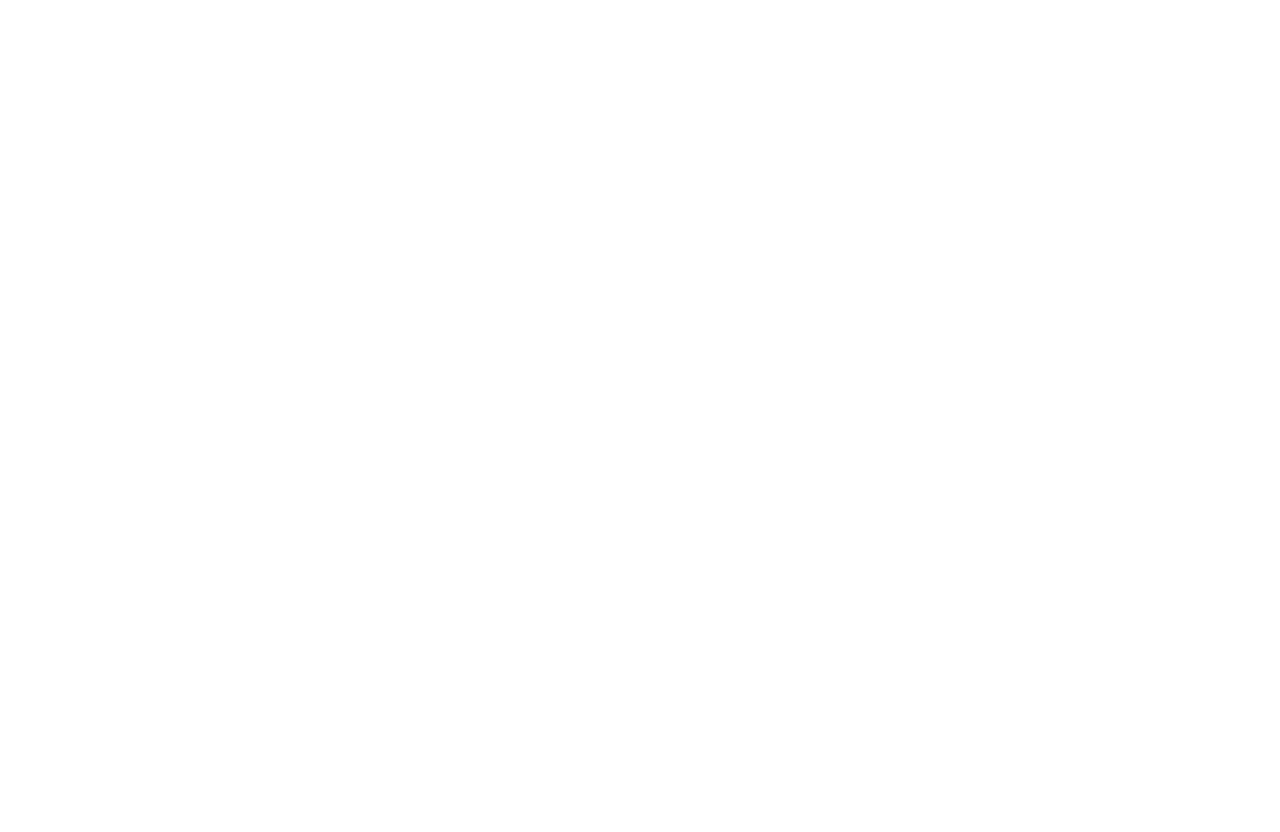
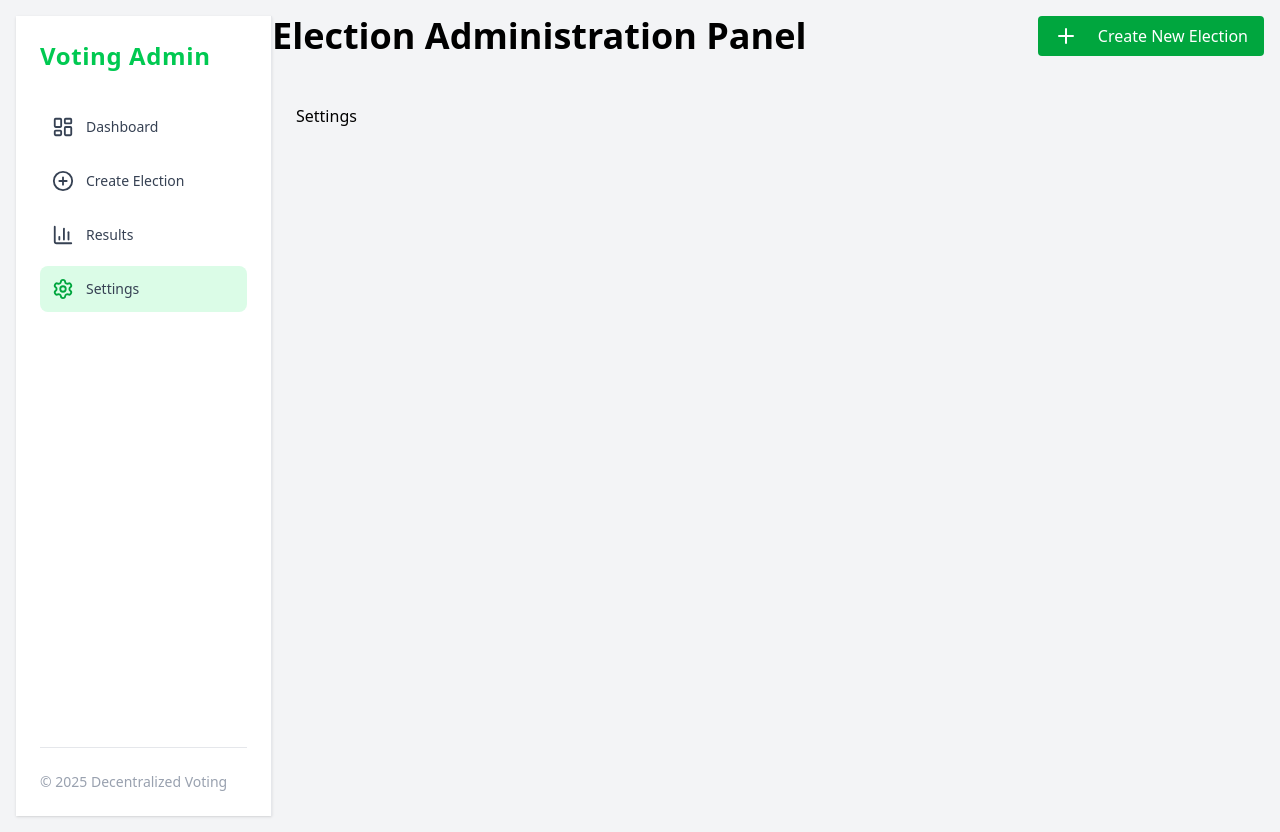
Before and after one commit to V1ctorEgan/decentralized-voting-system, a React (Vite) app: page /dashboard/settings in a window 1280 px wide. Before the commit this address had no page. Before the commit the page ends 800 px from the top, so only its background shows below. Built offline with nearby package versions, Linux system fonts and the light colour scheme.

Commit message:
dashboard fixed

```diff
--- a/package.json
+++ b/package.json
@@ -11,6 +11,7 @@
   },
   "dependencies": {
     "@tailwindcss/vite": "^4.1.16",
+    "lucide-react": "^0.548.0",
     "react": "^19.1.1",
     "react-dom": "^19.1.1",
     "react-icons": "^5.5.0",
--- a/src/(Dashboard)/Layout.jsx
+++ /dev/null
@@ -1,8 +0,0 @@
-import React from "react";
-import { Outlet } from "react-router-dom";
-
-const DashboardLayout = () => {
-  return <div>Layout</div>;
-};
-
-export default DashboardLayout;
--- a/src/App.jsx
+++ b/src/App.jsx
@@ -1,7 +1,11 @@
 import "./App.css";
 import { LandingPage } from "./LandingPage";
 import { Route, Routes } from "react-router-dom";
-import Dashboard from "./(Dashboard)/Layout.jsx";
+import Dashboard from "././components/pages/Layout.jsx";
+import DashboardHome from "././components/pages/viewDash.jsx";
+import CreateElection from "././components/pages/CreateElection.jsx";
+import Results from "././components/pages/Results.jsx";
+import Settings from "././components/pages/Settings.jsx";
 
 function App() {
   return (
@@ -10,7 +14,14 @@
         <Routes>
           <Route path="/" element={<LandingPage />} />
           {/* <Route path="/register" element={<AuthPage />} /> */}
-          <Route path="/Dashboard" element={<Dashboard />} />
+
+          <Route path="/dashboard" element={<Dashboard />}>
+            <Route index element={<DashboardHome />} />
+            <Route path="home" element={<DashboardHome />} />
+            <Route path="create-election" element={<CreateElection />} />
+            <Route path="results" element={<Results />} />
+            <Route path="settings" element={<Settings />} />
+          </Route>
         </Routes>
       </div>
     </div>
--- /dev/null
+++ b/src/assets/sideNav.jsx
@@ -0,0 +1,61 @@
+import React, { useState } from "react";
+import { LayoutDashboard, PlusCircle, BarChart3, Settings } from "lucide-react";
+import { NavLink } from "react-router-dom";
+
+const navLinks = [
+  { text: "Dashboard", icon: LayoutDashboard, path: "/dashboard/home" },
+  {
+    text: "Create Election",
+    icon: PlusCircle,
+    path: "/dashboard/create-election",
+  },
+  { text: "Results", icon: BarChart3, path: "/dashboard/results" },
+  { text: "Settings", icon: Settings, path: "/dashboard/settings" },
+];
+
+const Sidebar = () => {
+  const [activeLink, setActiveLink] = useState(null);
+
+  return (
+    <aside className="h-screen w-64 bg-white text-black flex flex-col p-6 border-r border-gray-200 shadow-sm">
+      {/* Logo / Title */}
+      <h1 className="text-2xl font-bold mb-8 text-green-500 tracking-wide">
+        Voting Admin
+      </h1>
+
+      {/* Navigation links */}
+      <nav className="flex flex-col space-y-2">
+        {navLinks.map(({ text, icon: Icon, path }) => (
+          <NavLink
+            key={text}
+            to={path}
+            onClick={() => setActiveLink(path)}
+            className={({ isActive }) =>
+              `flex items-center gap-3 p-3 rounded-lg transition-all duration-200 ${
+                isActive
+                  ? "bg-green-100 text-green-600 font-semibold"
+                  : "hover:bg-green-50 hover:text-green-600 text-gray-700"
+              }`
+            }
+          >
+            <Icon size={22} />
+            <span
+              className={`text-sm font-medium ${
+                activeLink === path ? "text-green-600" : "text-gray-700"
+              }`}
+            >
+              {text}
+            </span>
+          </NavLink>
+        ))}
+      </nav>
+
+      {/* Footer */}
+      <div className="mt-auto pt-6 text-sm text-gray-400 border-t border-gray-200">
+        © 2025 Decentralized Voting
+      </div>
+    </aside>
+  );
+};
+
+export default Sidebar;
--- /dev/null
+++ b/src/components/pages/CreateElection.jsx
@@ -0,0 +1,7 @@
+import React from "react";
+
+const CreateElection = () => {
+  return <div>CreateElection vreated and working</div>;
+};
+
+export default CreateElection;
--- /dev/null
+++ b/src/components/pages/DashboardHeader.jsx
@@ -0,0 +1,21 @@
+import { Plus } from "lucide-react";
+import React from "react";
+
+const DashboardHeader = () => {
+  return (
+    <div className=" ">
+      {/* Header */}
+      <div className=" flex items-center justify-between mb-6">
+        <h1 className="text-4xl font-bold"> Election Administration Panel</h1>
+        <button className="flex flex-row items-center justify-center gap-5 bg-green-600 text-white px-4 py-2 rounded">
+          <span>
+            <Plus />
+          </span>
+          Create New Election
+        </button>
+      </div>
+    </div>
+  );
+};
+
+export default DashboardHeader;
--- /dev/null
+++ b/src/components/pages/Layout.jsx
@@ -0,0 +1,28 @@
+import React from "react";
+import { Outlet } from "react-router-dom";
+import Sidebar from "../../assets/sideNav.jsx";
+import DashboardHeader from "./DashboardHeader.jsx";
+
+const Layout = () => {
+  return (
+    <div className="flex p-4 min-h-screen bg-gray-100">
+      {/* Sidebar */}
+      <div className="hidden md:flex">
+        <Sidebar />
+      </div>
+
+      {/* Main content area */}
+      <div className="flex-1 flex flex-col">
+        {/* Header (sticks to top) */}
+        <DashboardHeader />
+
+        {/* Page content (renders nested routes) */}
+        <main className="flex-1 p-6 overflow-y-auto">
+          <Outlet />
+        </main>
+      </div>
+    </div>
+  );
+};
+
+export default Layout;
--- /dev/null
+++ b/src/components/pages/Results.jsx
@@ -0,0 +1,7 @@
+import React from "react";
+
+const Results = () => {
+  return <div>Results</div>;
+};
+
+export default Results;
--- /dev/null
+++ b/src/components/pages/Settings.jsx
@@ -0,0 +1,7 @@
+import React from "react";
+
+const Settings = () => {
+  return <div>Settings</div>;
+};
+
+export default Settings;
--- /dev/null
+++ b/src/components/pages/viewDash.jsx
@@ -0,0 +1,7 @@
+import React from "react";
+
+const viewDash = () => {
+  return <div>View Election Dashboard working</div>;
+};
+
+export default viewDash;
```
Also changed, not shown: 1 other file (tests, documents, lock files or other folders).
